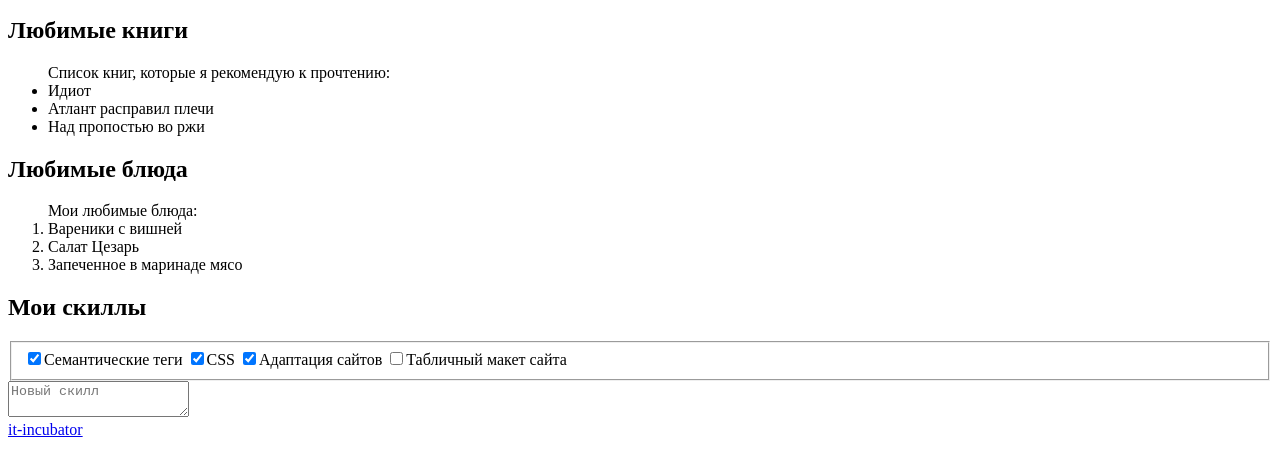
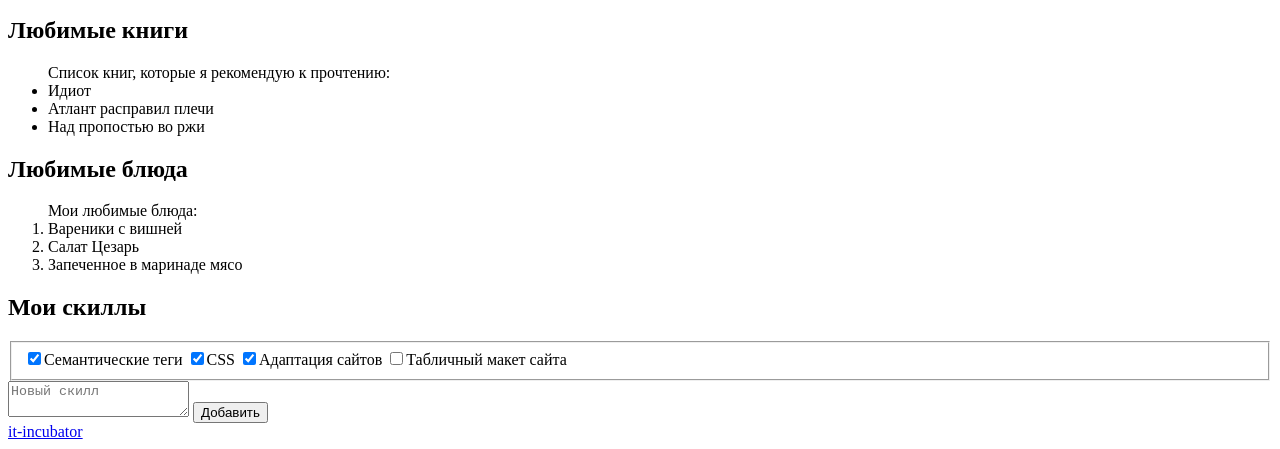
Before and after one commit to palindro-me/1-hw-with-auto-test-html-css-main, a plain HTML site: page index.html in a window 1280 px wide. Shown: the part 353-802 px from the top of the page. Drawn offline with Linux system fonts and the light colour scheme.

Commit message:
complete task 6

```diff
--- a/index.html
+++ b/index.html
@@ -82,6 +82,7 @@
         <!-- 5) Создай здесь однострочное поле для ввода текста с подсказкой "Новый скилл", которая исчезает, когда начинаешь что-то печатать (для подсказки есть специальный атрибут) -->
         <textarea name="text" id="text" placeholder="Новый скилл"></textarea>
         <!-- 6) Создай здесь кнопку “Добавить” -->
+        <button type="submit">Добавить</button>
         <!-- 7) Добавь горизонтальную линию (для этого есть специальный тег) -->
 
         <table data-cy="hw-about-table-pre">
```
